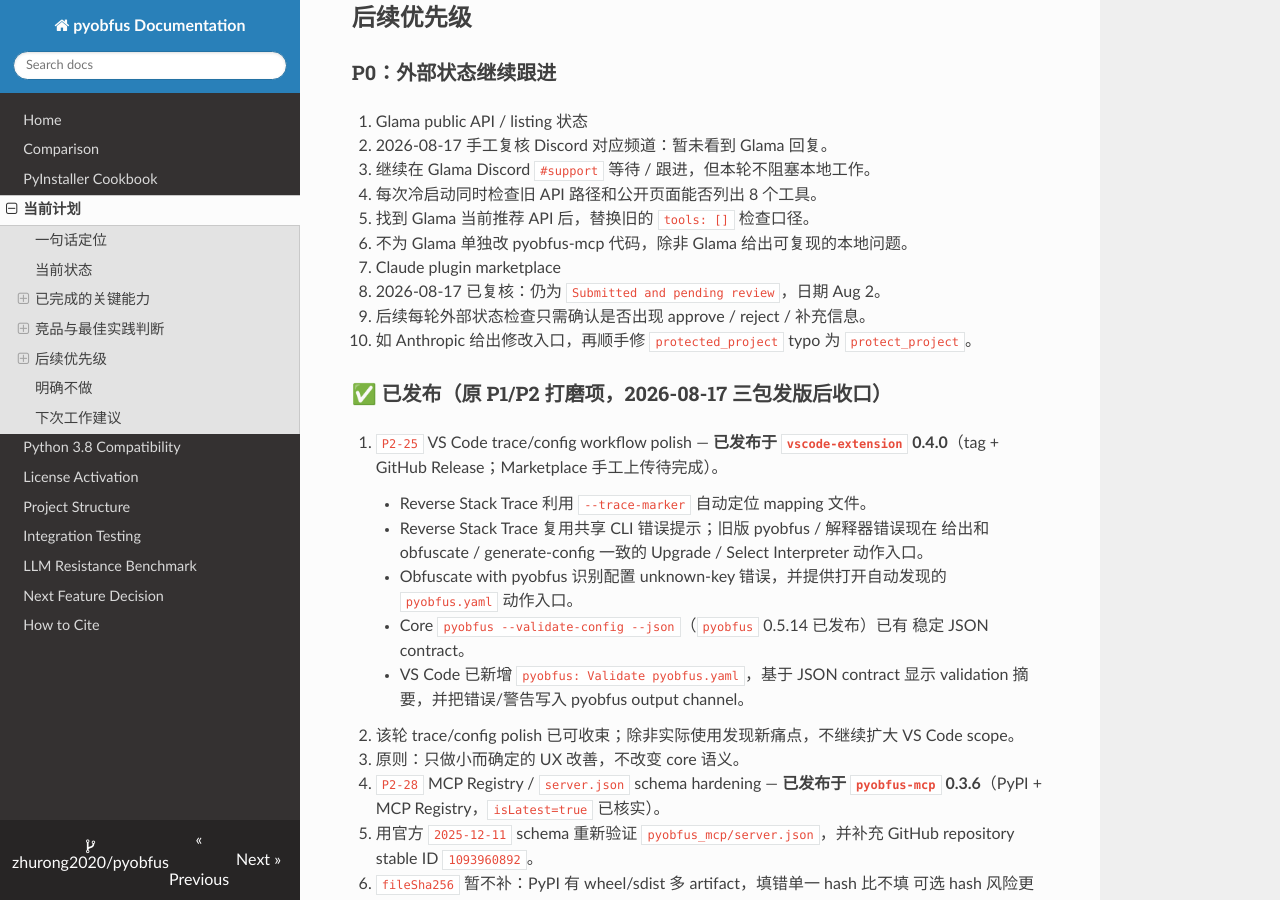
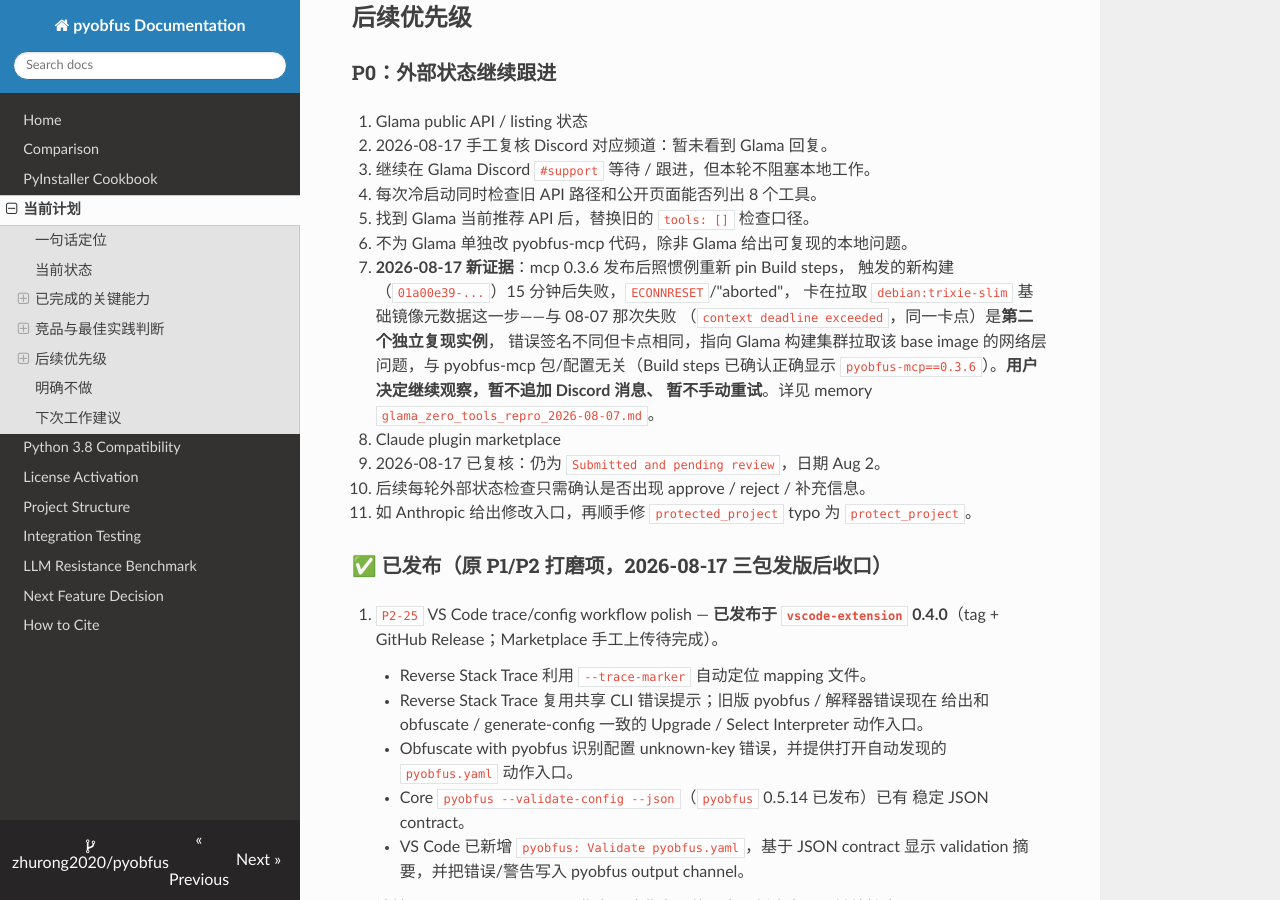
Before and after one commit to zhurong2020/pyobfus, an MkDocs documentation site: the page built from docs/CURRENT_PLAN_ZH.md, in a window 1280 px wide and 900 px high, scrolled down 2515 px. Built offline with MkDocs 1.6.1, drawn with Linux system fonts in a browser that asks for light colours; nearby versions of some CDN libraries.

Commit message:
docs: record second independent Glama build-failure repro, no action taken
pyobfus-mcp 0.3.6's routine Glama Build-steps re-pin triggered a new build
(01a00e39-...) that failed after 15 minutes with ECONNRESET/"aborted",
stuck at the same step as the 2026-08-07 failure (pulling
debian:trixie-slim base image metadata) but with a different underlying
error. Build steps config itself confirmed correct (pyobfus-mcp==0.3.6).
This is Glama's own build-infrastructure issue, not ours -- maintainer
decided to keep observing rather than post a Discord follow-up or manually
retrigger a third attempt right now.

Co-Authored-By: Claude Sonnet 5 <noreply@anthropic.com>

```diff
--- a/docs/CURRENT_PLAN_ZH.md
+++ b/docs/CURRENT_PLAN_ZH.md
@@ -112,6 +112,14 @@ bytecode 加密。
    - 每次冷启动同时检查旧 API 路径和公开页面能否列出 8 个工具。
    - 找到 Glama 当前推荐 API 后，替换旧的 `tools: []` 检查口径。
    - 不为 Glama 单独改 pyobfus-mcp 代码，除非 Glama 给出可复现的本地问题。
+   - **2026-08-17 新证据**：mcp 0.3.6 发布后照惯例重新 pin Build steps，
+     触发的新构建（`01a00e39-...`）15 分钟后失败，`ECONNRESET`/"aborted"，
+     卡在拉取 `debian:trixie-slim` 基础镜像元数据这一步——与 08-07 那次失败
+     （`context deadline exceeded`，同一卡点）是**第二个独立复现实例**，
+     错误签名不同但卡点相同，指向 Glama 构建集群拉取该 base image 的网络层
+     问题，与 pyobfus-mcp 包/配置无关（Build steps 已确认正确显示
+     `pyobfus-mcp==0.3.6`）。**用户决定继续观察，暂不追加 Discord 消息、
+     暂不手动重试**。详见 memory `glama_zero_tools_repro_2026-08-07.md`。
 
 2. Claude plugin marketplace
    - 2026-08-17 已复核：仍为 `Submitted and pending review`，日期 Aug 2。
```
